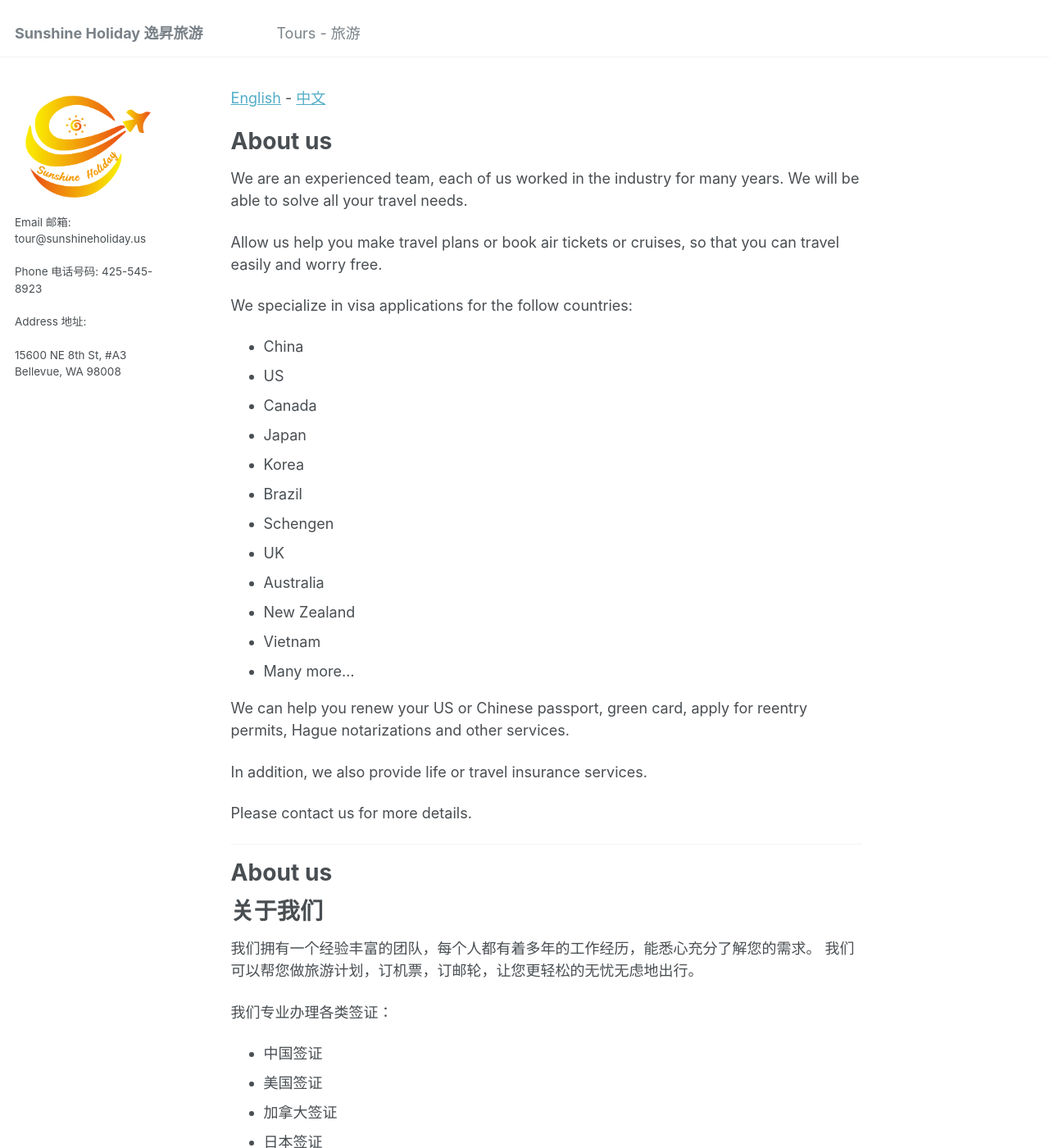
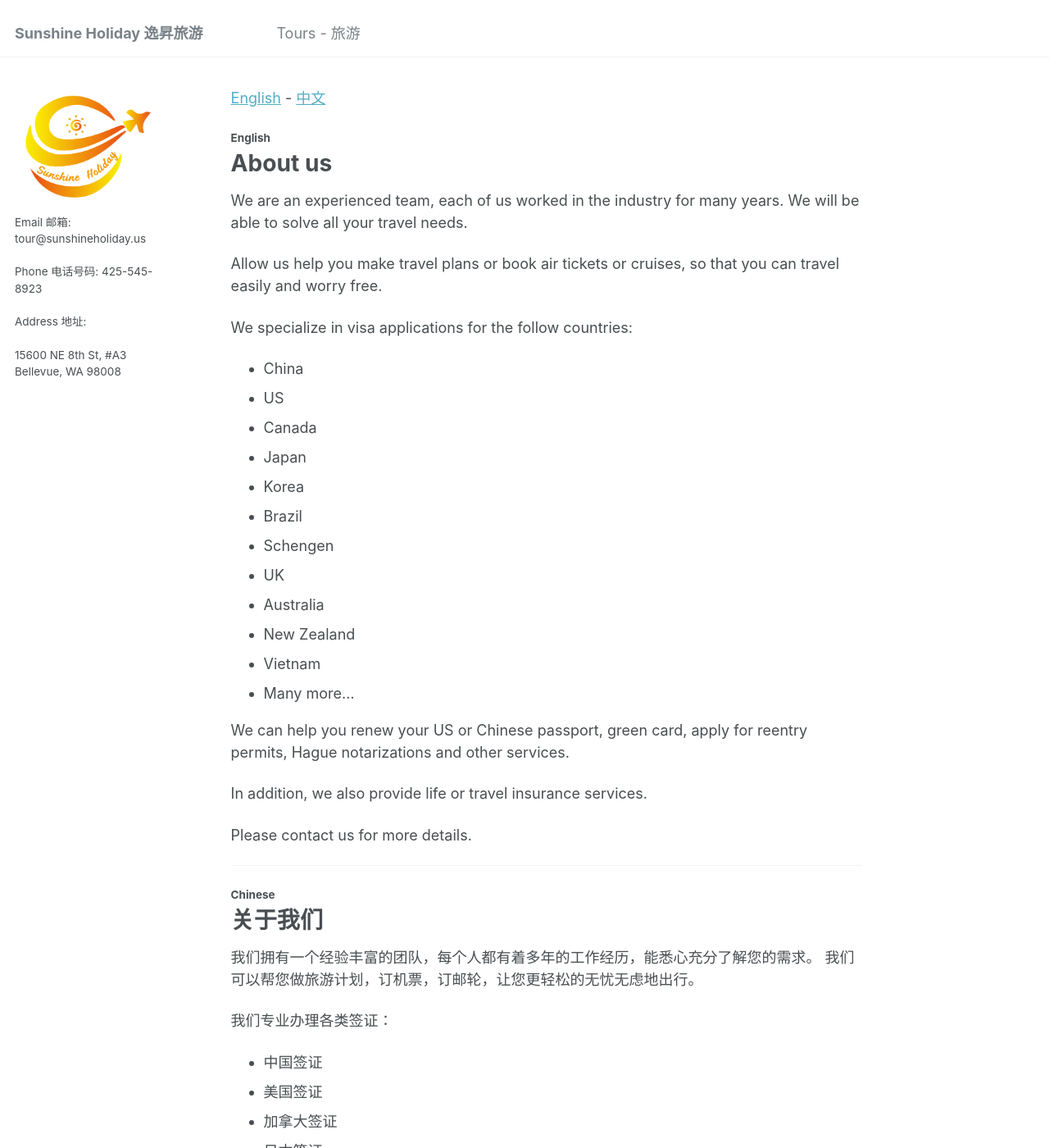
Before and after one commit to sunshineholidayus/web3, a Jekyll site: the page built from _pages/about.md, in a window 1280 px wide and 1400 px high. Shown: the whole window at 82% size. Built offline with Jekyll 4.4.1, drawn with Linux system fonts in a browser that asks for light colours.

Commit message:
Update about.md

```diff
--- a/_pages/about.md
+++ b/_pages/about.md
@@ -7,7 +7,9 @@ redirect_from:
   - /about.html
 ---
 
-[English](#about-us) - [中文](#about-us-2)
+[English](#english) - [中文](#chinese)
+
+##### English
 
 # About us
 
@@ -38,7 +40,7 @@ Please contact us for more details.
 
 ---
 
-# About us
+##### Chinese
 
 # 关于我们
 
```
